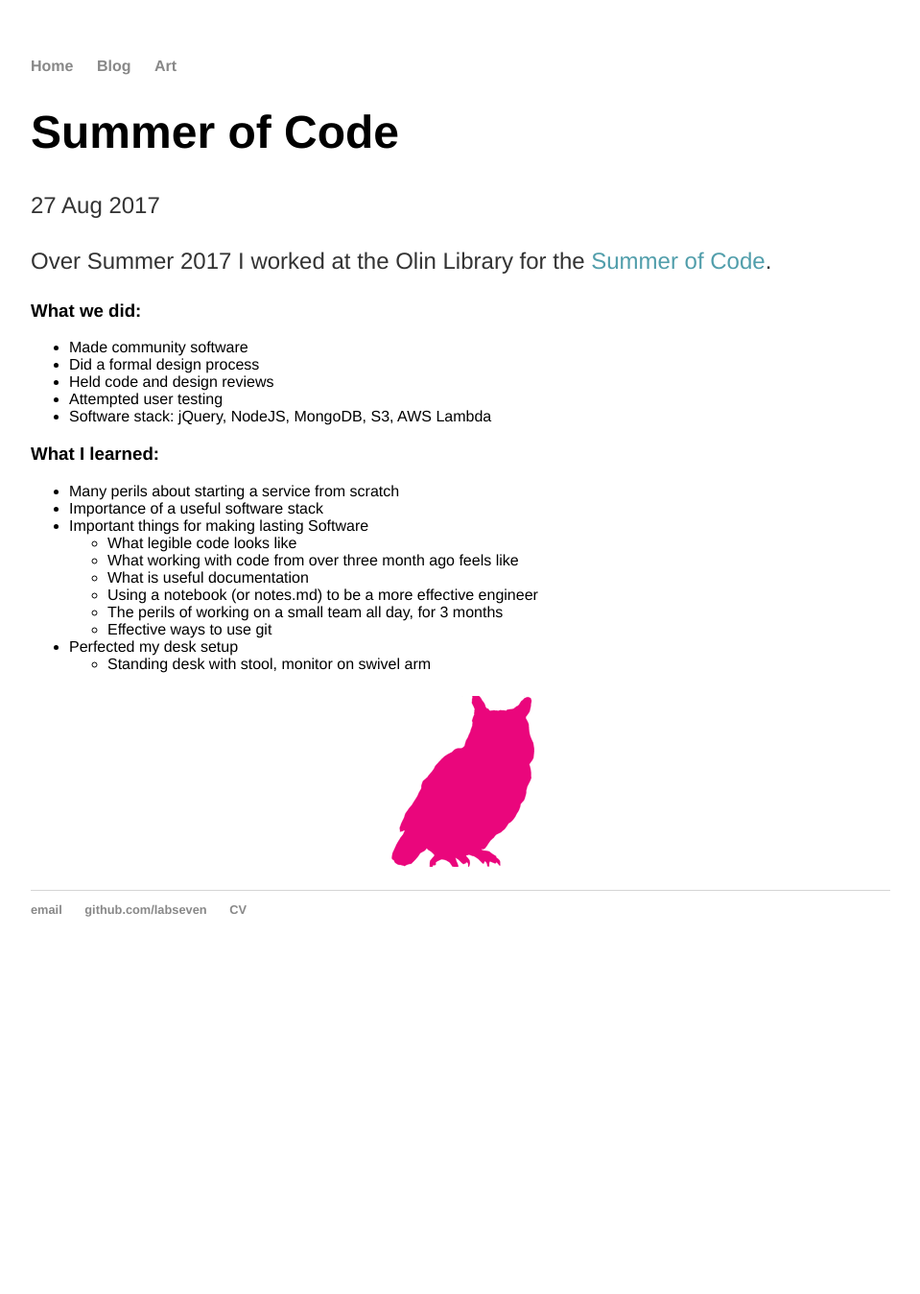
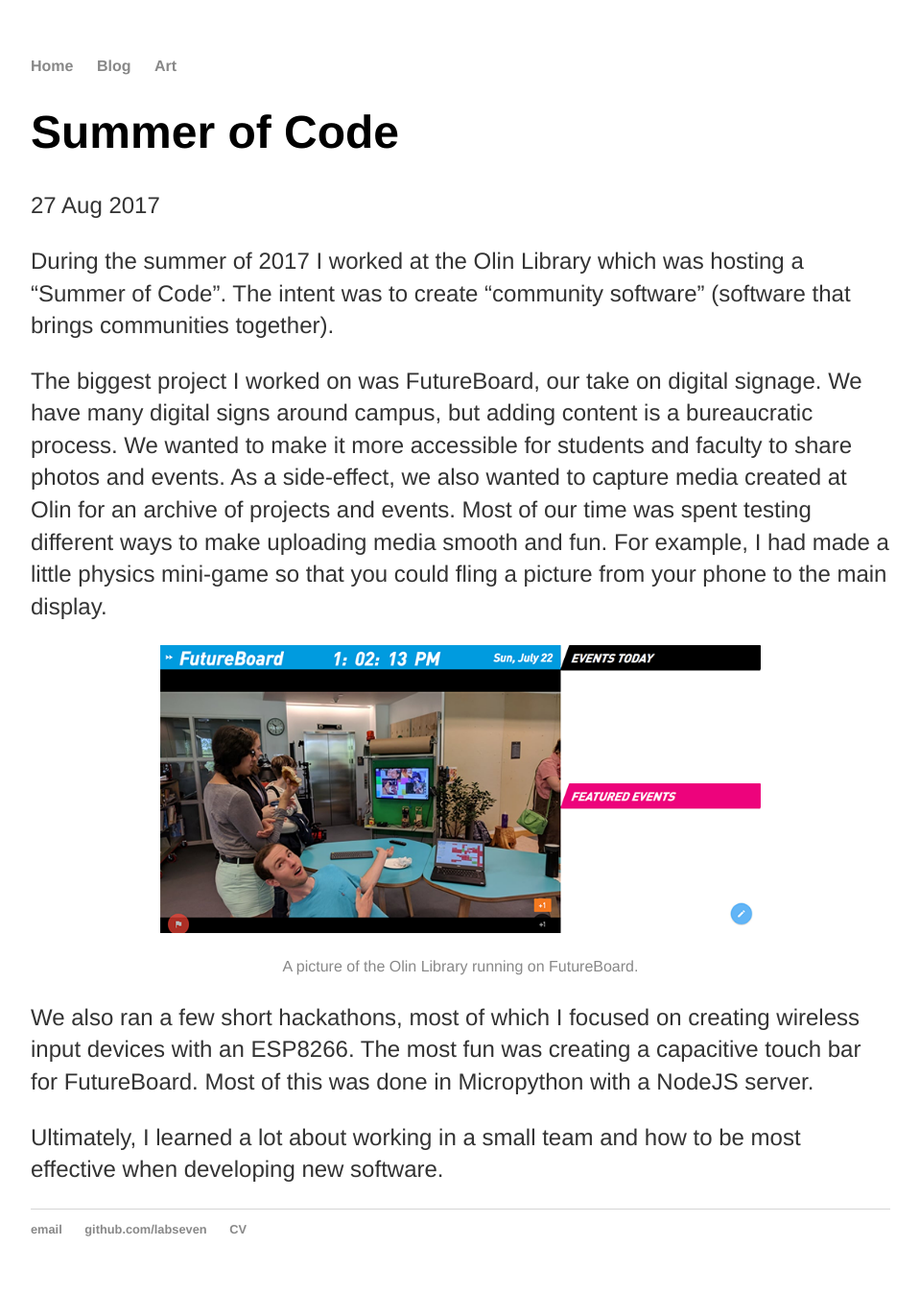
Before and after one commit to labseven/labseven.github.io, a Jekyll site: the page built from _posts/2017-11-06-Summer-of-Code.md, in a window 1280 px wide. Shown: the whole page at 96% size, without its empty margins (160-1119 px from the left). Built offline with Jekyll 4.4.1, drawn with Linux system fonts in a browser that asks for light colours; nearby versions of some CDN libraries; before the commit the page ends 1015 px from its top, so only the background shows below that.

Commit message:
Update blog posts

```diff
--- a/_posts/2017-11-06-Summer-of-Code.md
+++ b/_posts/2017-11-06-Summer-of-Code.md
@@ -6,31 +6,15 @@ prev-image: owl.gif
 front-page: true
 ---
 
-Over Summer 2017 I worked at the Olin Library for the [Summer of Code](http://www.rewritethelibrary.org/summer17/index.html).
+During the summer of 2017 I worked at the Olin Library which was hosting a "Summer of Code". The intent was to create "community software" (software that brings communities together).
+
+The biggest project I worked on was FutureBoard, our take on digital signage. We have many digital signs around campus, but adding content is a bureaucratic process. We wanted to make it more accessible for students and faculty to share photos and events. As a side-effect, we also wanted to capture media created at Olin for an archive of projects and events. Most of our time was spent testing different ways to make uploading media smooth and fun. For example, I had made a little physics mini-game so that you could fling a picture from your phone to the main display.
+
+![futureboard demo]({{ site.url }}/assets/futureboard.png)
+
+> A picture of the Olin Library running on FutureBoard.
 
 
-### What we did:
+We also ran a few short hackathons, most of which I focused on creating wireless input devices with an ESP8266. The most fun was creating a capacitive touch bar for FutureBoard. Most of this was done in Micropython with a NodeJS server.
 
-* Made community software
-* Did a formal design process
-* Held code and design reviews
-* Attempted user testing
-* Software stack: jQuery, NodeJS, MongoDB, S3, AWS Lambda
-
-### What I learned:
-* Many perils about starting a service from scratch
-* Importance of a useful software stack
-* Important things for making lasting Software
-  * What legible code looks like
-  * What working with code from over three month ago feels like
-  * What is useful documentation
-  * Using a notebook (or notes.md) to be a more effective engineer
-  * The perils of working on a small team all day, for 3 months
-  * Effective ways to use git
-* Perfected my desk setup
-  * Standing desk with stool, monitor on swivel arm
-
-
-
-
-![owl]({{ site.url }}/assets/owl.gif)
+Ultimately, I learned a lot about working in a small team and how to be most effective when developing new software.
```
Also changed, not shown: _posts/2017-09-30-PoE-Lab.md (+1 -1 lines), _posts/2017-12-12-PoE-BoardBot.md (+7 -12 lines), assets/boardbot_complete.jpg, assets/boardbot_hello.jpg, assets/futureboard.png (added).
